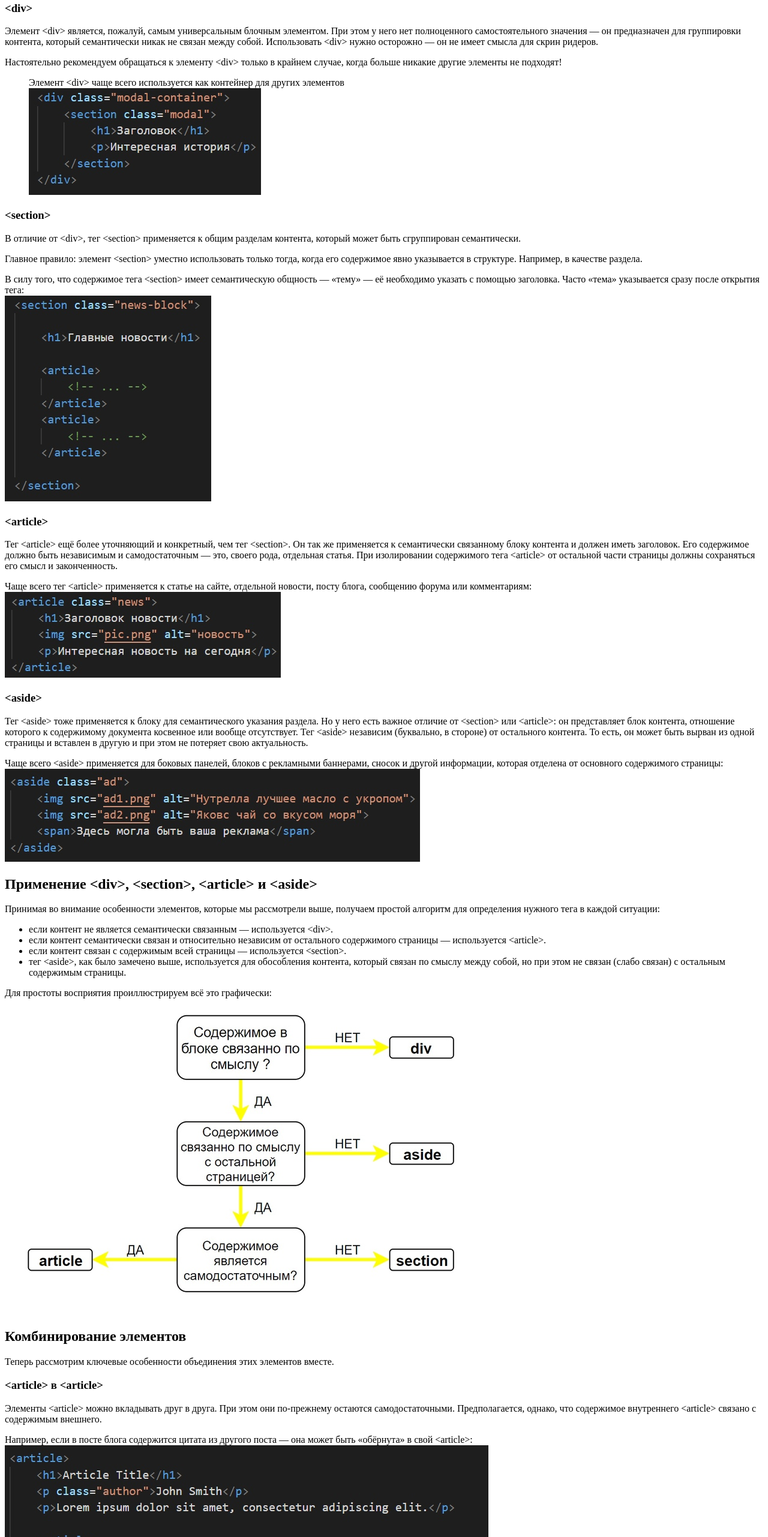
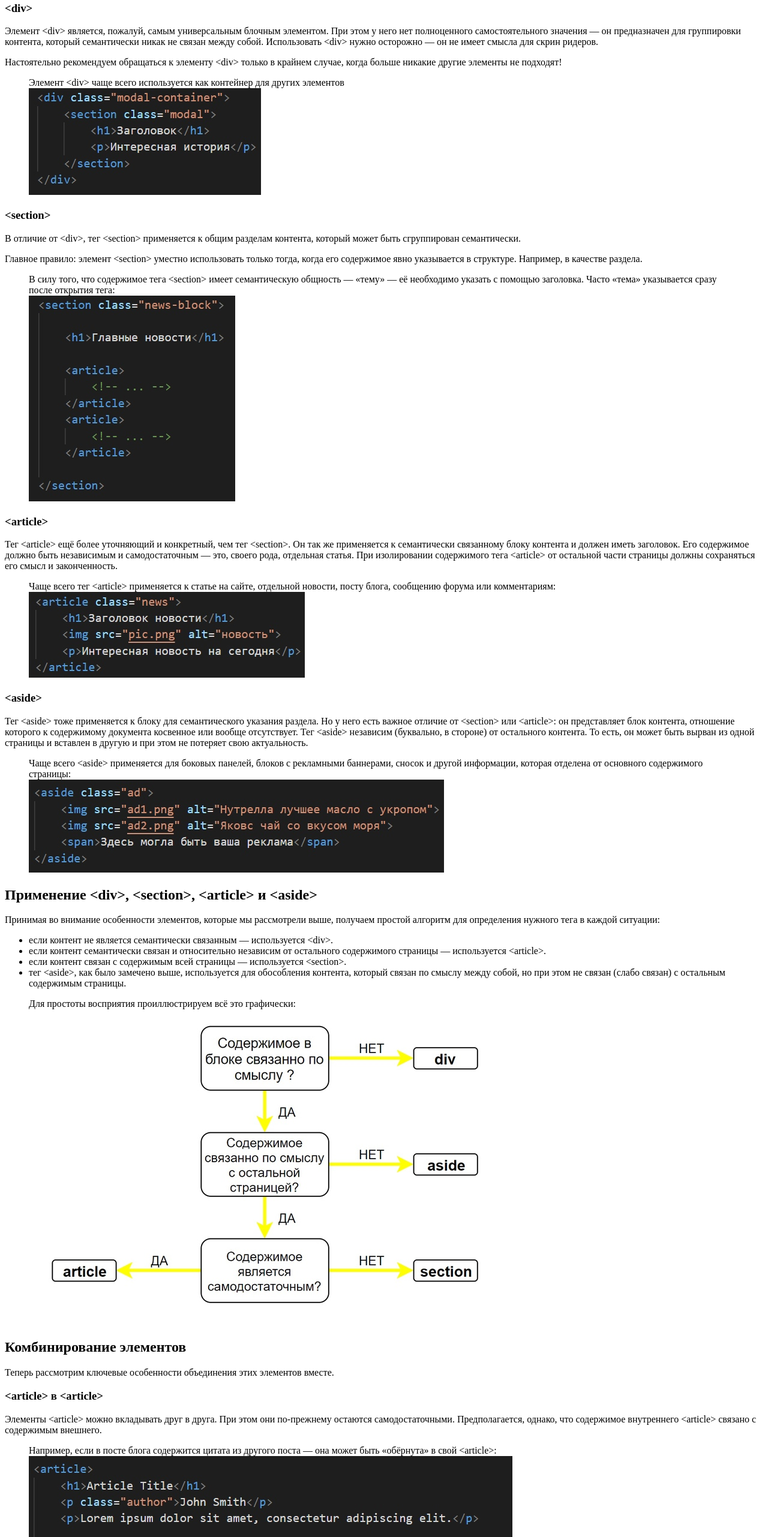
Before and after one commit to geran1ka/semantics, a plain HTML site: page index.html in a window 1280 px wide. Shown: the part 237-2800 px from the top of the page at 60% size. Drawn offline with Linux system fonts and the light colour scheme.

Commit message:
Замена p на конструкцию figure => figcaption

```diff
--- a/index.html
+++ b/index.html
@@ -28,28 +28,28 @@
           <h3>&lt;section&gt;</h3>
           <p>В отличие от &lt;div&gt;, тег &lt;section&gt; применяется к общим разделам контента, который может быть сгруппирован семантически.</p>
           <p>Главное правило: элемент &lt;section&gt; уместно использовать только тогда, когда его содержимое явно указывается в структуре. Например, в качестве раздела.</p>
-          <p>В силу того, что содержимое тега &lt;section&gt; имеет семантическую общность — «тему» — её необходимо указать с помощью заголовка. Часто «тема» указывается сразу после открытия тега:
-            <br>
+          <figure>
+            <figcaption>В силу того, что содержимое тега &lt;section&gt; имеет семантическую общность — «тему» — её необходимо указать с помощью заголовка. Часто «тема» указывается сразу после открытия тега:</figcaption>
             <img src="image/section.jpg" alt="HTML-код с указанием темы тега section">
-          </p>
+          </figure>
         </section>
 
         <section>
           <h3>&lt;article&gt;</h3>
           <p>Тег &lt;article&gt; ещё более уточняющий и конкретный, чем тег &lt;section&gt;. Он так же применяется к семантически связанному блоку контента и должен иметь заголовок. Его содержимое должно быть независимым и самодостаточным — это, своего рода, отдельная статья. При изолировании содержимого тега &lt;article&gt; от остальной части страницы должны сохраняться его смысл и законченность.</p>
-          <p>Чаще всего тег &lt;article&gt; применяется к статье на сайте, отдельной новости, посту блога, сообщению форума или комментариям:
-            <br>
+          <figure>
+            <figcaption>Чаще всего тег &lt;article&gt; применяется к статье на сайте, отдельной новости, посту блога, сообщению форума или комментариям:</figcaption>
             <img src="image/article.jpg" alt="HTML-код применения тега article в качетве отдельной новости">
-          </p>
+          </figure>
         </section>
 
         <section>
           <h3>&lt;aside&gt;</h3>
           <p>Тег &lt;aside&gt; тоже применяется к блоку для семантического указания раздела. Но у него есть важное отличие от &lt;section&gt; или &lt;article&gt;: он представляет блок контента, отношение которого к содержимому документа косвенное или вообще отсутствует. Тег &lt;aside&gt; независим (буквально, в стороне) от остального контента. То есть, он может быть вырван из одной страницы и вставлен в другую и при этом не потеряет свою актуальность.</p>
-          <p>Чаще всего &lt;aside&gt; применяется для боковых панелей, блоков с рекламными баннерами, сносок и другой информации, которая отделена от основного содержимого страницы:
-            <br>
+          <figure>
+            <figcaption>Чаще всего &lt;aside&gt; применяется для боковых панелей, блоков с рекламными баннерами, сносок и другой информации, которая отделена от основного содержимого страницы:</figcaption>
             <img src="image/aside.jpg" alt="HTML-код применения тега aside в качестве блока с рекламнными баннерами">
-          </p>
+          </figure>
         </section>
       </section>
 
@@ -62,10 +62,10 @@
           <li>если контент связан с содержимым всей страницы — используется &lt;section&gt;.</li>
           <li>тег &lt;aside&gt;, как было замечено выше, используется для обособления контента, который связан по смыслу между собой, но при этом не связан (слабо связан) с остальным содержимым страницы.</li>
         </ul>
-        <p>Для простоты восприятия проиллюстрируем всё это графически:
-          <br>
+        <figure>
+          <figcaption>Для простоты восприятия проиллюстрируем всё это графически:</figcaption>
           <img src="image/illustration.jpg" alt="Алгоритм применения тегов div, aside, article и section">
-        </p>
+        </figure>
       </section>
 
       <section>
@@ -75,28 +75,28 @@
         <section>
           <h3>&lt;article&gt; в &lt;article&gt;</h3>
           <p>Элементы &lt;article&gt; можно вкладывать друг в друга. При этом они по-прежнему остаются самодостаточными. Предполагается, однако, что содержимое внутреннего &lt;article&gt; связано с содержимым внешнего.</p>
-          <p>Например, если в посте блога содержится цитата из другого поста — она может быть «обёрнута» в свой &lt;article&gt;:
-            <br>
+          <figure>
+            <figcaption>Например, если в посте блога содержится цитата из другого поста — она может быть «обёрнута» в свой &lt;article&gt;:</figcaption>
             <img src="image/article_article.jpg" alt="HTML-код применения тега article внутри тега article">
-          </p>
+          </figure>
         </section>
 
         <section>
           <h3>&lt;article&gt; в &lt;section&gt;</h3>
           <p>Подобным образом несколько тегов &lt;article&gt; можно «обернуть» в &lt;section&gt;.</p>
-          <p>Например, так можно поступить на странице блога, где отображаются последние сообщения. Контейнером для всех постов будет тег &lt;section&gt;, а каждый такой пост обособляется тегом &lt;article&gt;:
-            <br>
+          <figure>
+            <figcaption>Например, так можно поступить на странице блога, где отображаются последние сообщения. Контейнером для всех постов будет тег &lt;section&gt;, а каждый такой пост обособляется тегом &lt;article&gt;:</figcaption>
             <img src="image/article_section.jpg" alt="HTML-код применения тега article внутри тега section в качестве контейнера для коментариев">
-          </p>
+          </figure>
         </section>
 
         <section>
           <h3>&lt;section&gt; в &lt;article&gt;</h3>
           <p>Возможен и обратный вариант, когда каждый тег &lt;article&gt; может иметь один или даже несколько тегов &lt;section&gt;.</p>
-          <p>Например, эта статья, если была бы частью страницы, могла бы быть размечена так:
-            <br>
+          <figure>
+            <figcaption>Например, эта статья, если была бы частью страницы, могла бы быть размечена так:</figcaption>
             <img src="image/section_article.jpg" alt="HTML-код применения тега section внутри тега article в качестве статьи по cтруктурированию контента в HTML ">
-          </p>
+          </figure>
         </section>
       </section>
       <p>Вот и всё! Надеемся, эта статья поможет вам безошибочно определять правильное место для каждого структурирующего тега в HTML5.</p>
```
